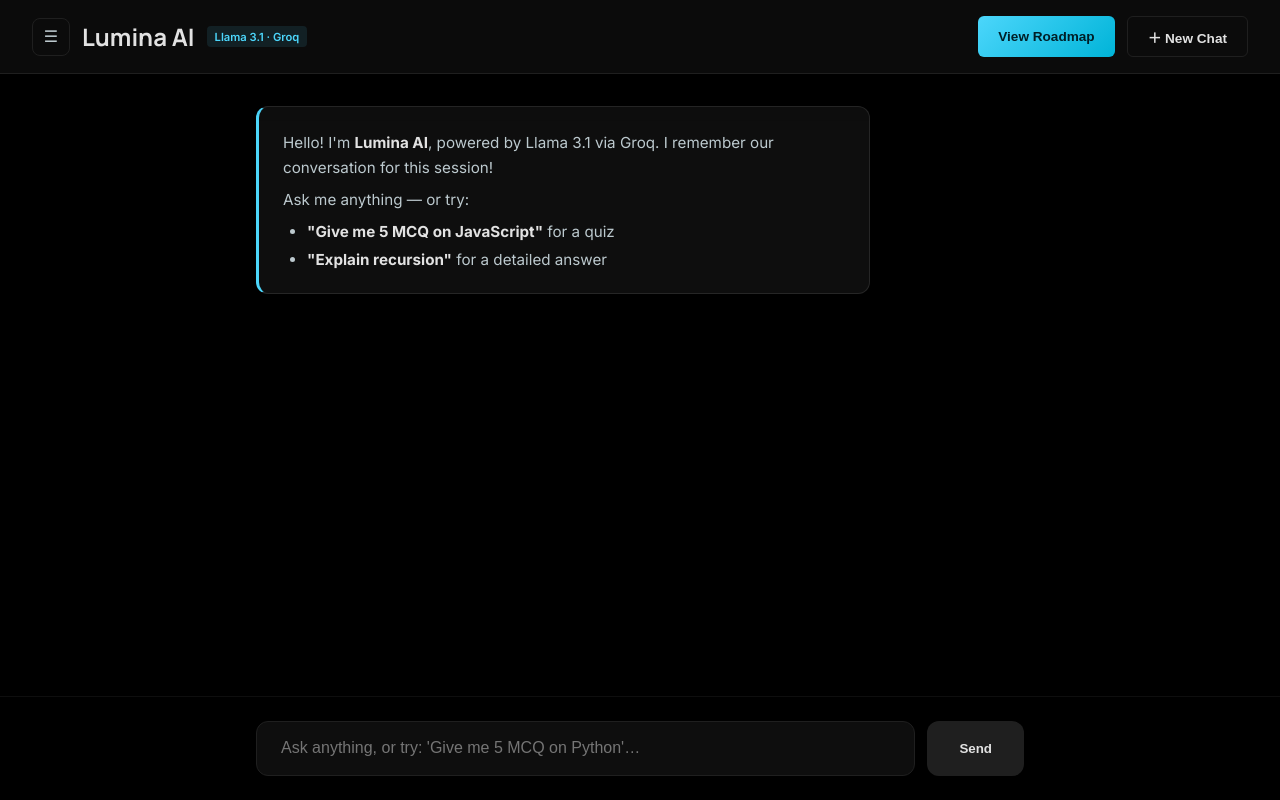
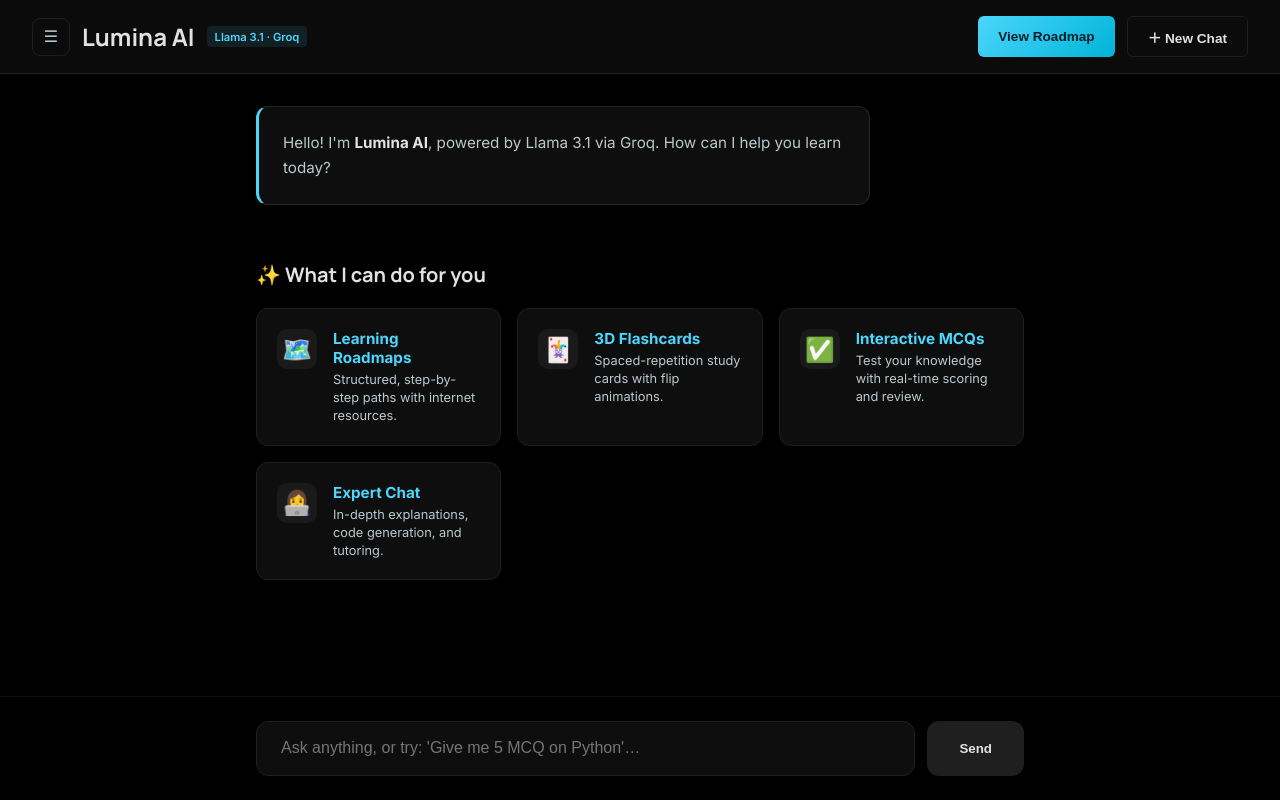
Before and after one commit to rohanwadadar/ai, a React (Vite) app: page / in a window 1280 px wide. Built offline with nearby package versions, Linux system fonts and the light colour scheme.

Commit message:
feat: Added interactive Feature Guide to empty chat state

```diff
--- a/src/App.jsx
+++ b/src/App.jsx
@@ -189,7 +189,7 @@
 ═══════════════════════════════════════════════════════ */
 const WELCOME_MSG = {
   role: 'bot',
-  text: "Hello! I'm **Lumina AI**, powered by Llama 3.1 via Groq. I remember our conversation for this session!\n\nAsk me anything — or try:\n- **\"Give me 5 MCQ on JavaScript\"** for a quiz\n- **\"Explain recursion\"** for a detailed answer"
+  text: "Hello! I'm **Lumina AI**, powered by Llama 3.1 via Groq. How can I help you learn today?"
 };
 
 const API_BASE = import.meta.env.VITE_API_URL || 'http://localhost:5000';
@@ -509,6 +509,43 @@
             </div>
           ))}
 
+          {/* ── Initial Feature Guide ── */}
+          {messages.length === 1 && !isTyping && (
+            <div className="feature-guide-container animate-mcq">
+              <h3 className="feature-guide-title">✨ What I can do for you</h3>
+              <div className="feature-guide-grid">
+                <div className="feature-card" onClick={() => setInput("Generate a learning roadmap on Machine Learning")}>
+                  <div className="feature-card-icon">🗺️</div>
+                  <div className="feature-card-content">
+                    <h4>Learning Roadmaps</h4>
+                    <p>Structured, step-by-step paths with internet resources.</p>
+                  </div>
+                </div>
+                <div className="feature-card" onClick={() => setInput("Generate 5 flashcards on Python Basics")}>
+                  <div className="feature-card-icon">🃏</div>
+                  <div className="feature-card-content">
+                    <h4>3D Flashcards</h4>
+                    <p>Spaced-repetition study cards with flip animations.</p>
+                  </div>
+                </div>
+                <div className="feature-card" onClick={() => setInput("Give me 5 MCQ on ReactJS")}>
+                  <div className="feature-card-icon">✅</div>
+                  <div className="feature-card-content">
+                    <h4>Interactive MCQs</h4>
+                    <p>Test your knowledge with real-time scoring and review.</p>
+                  </div>
+                </div>
+                <div className="feature-card" onClick={() => setInput("Can you act as a Senior Web Developer and review my code?")}>
+                  <div className="feature-card-icon">👩‍💻</div>
+                  <div className="feature-card-content">
+                    <h4>Expert Chat</h4>
+                    <p>In-depth explanations, code generation, and tutoring.</p>
+                  </div>
+                </div>
+              </div>
+            </div>
+          )}
+
           {isTyping && !typeIntervalRef.current && (
             <div className="message bot-message typing">
               <div className="dot" /><div className="dot" /><div className="dot" />
--- a/src/index.css
+++ b/src/index.css
@@ -1182,3 +1182,70 @@
   color: var(--text-muted);
   margin: 0.5rem 0;
 }
+
+/* ════════════════════════════════════════════════
+   FEATURE GUIDE (Empty State)
+════════════════════════════════════════════════ */
+.feature-guide-container {
+  margin: 2rem 0;
+  width: 100%;
+}
+
+.feature-guide-title {
+  color: var(--text-main);
+  font-family: 'Manrope', sans-serif;
+  font-size: 1.25rem;
+  margin-bottom: 1.25rem;
+  font-weight: 700;
+}
+
+.feature-guide-grid {
+  display: grid;
+  grid-template-columns: repeat(auto-fit, minmax(240px, 1fr));
+  gap: 1rem;
+  width: 100%;
+}
+
+.feature-card {
+  background: var(--surface-low);
+  border: 1px solid var(--surface-high);
+  border-radius: 12px;
+  padding: 1.25rem;
+  cursor: pointer;
+  display: flex;
+  gap: 1rem;
+  transition: all 0.3s cubic-bezier(0.4, 0, 0.2, 1);
+}
+
+.feature-card:hover {
+  background: var(--surface-mid);
+  border-color: var(--cyan-primary);
+  transform: translateY(-2px);
+  box-shadow: 0 8px 20px rgba(0, 0, 0, 0.4);
+}
+
+.feature-card-icon {
+  font-size: 1.5rem;
+  background: rgba(255, 255, 255, 0.05);
+  height: 40px;
+  width: 40px;
+  display: flex;
+  align-items: center;
+  justify-content: center;
+  border-radius: 10px;
+  flex-shrink: 0;
+}
+
+.feature-card-content h4 {
+  margin: 0 0 0.25rem;
+  color: var(--cyan-primary);
+  font-size: 0.95rem;
+  font-weight: 700;
+}
+
+.feature-card-content p {
+  margin: 0;
+  color: var(--text-muted);
+  font-size: 0.8rem;
+  line-height: 1.4;
+}
```
